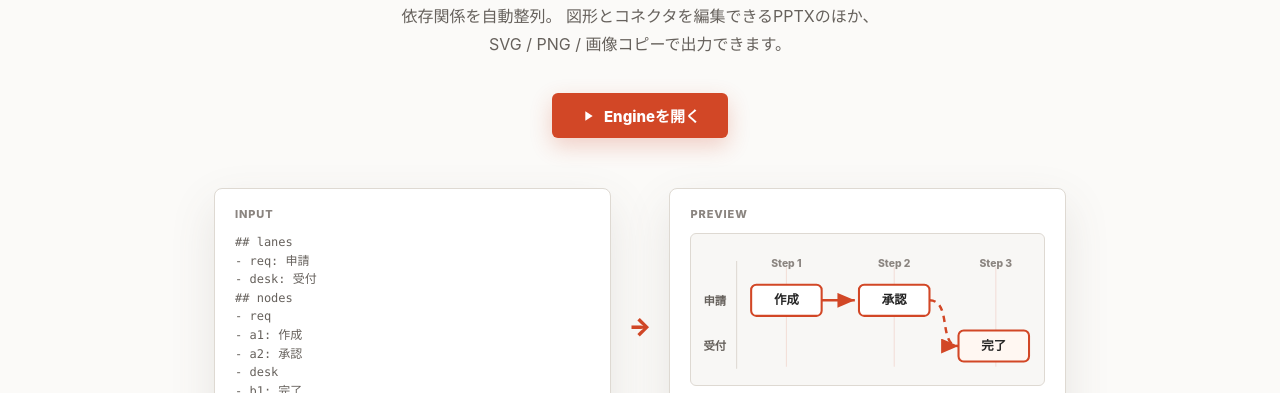
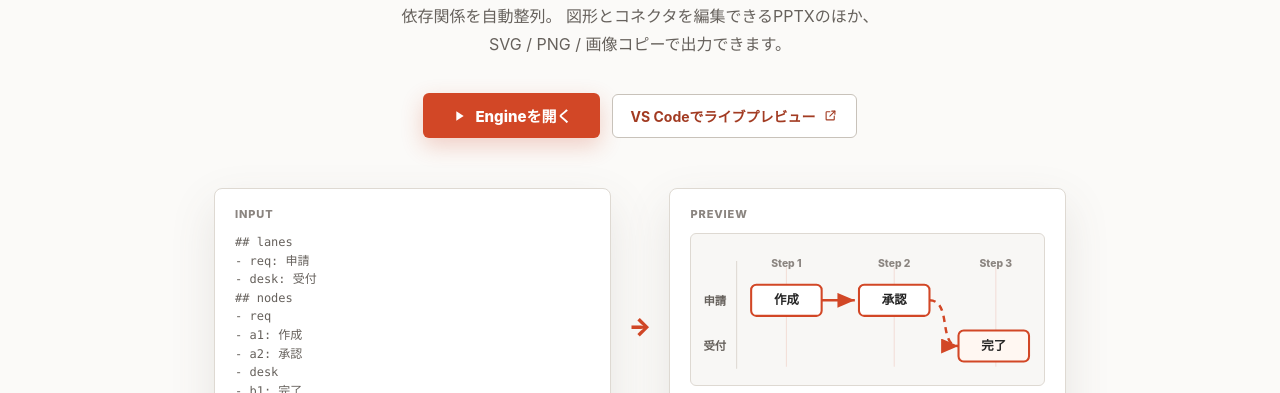
Before and after one commit to zohiro00/timeline-workflow-generator, a website built with Vite: page index.html in a window 1280 px wide. Shown: the part 388-781 px from the top of the page. Built offline with nearby package versions, Linux system fonts and the light colour scheme.

Commit message:
Add Marketplace links to top page (#65)

```diff
--- a/src/main.js
+++ b/src/main.js
@@ -12,6 +12,7 @@ import { sampleWorkflowSource, starterWorkflowCallout, starterWorkflowSource, wo
 import "./styles.css";
 
 const stackedWorkspaceQuery = "(max-width: 980px)";
+const vscodeMarketplaceUrl = "https://marketplace.visualstudio.com/items?itemName=zohiro00.timeline-workflow-preview";
 const paneResizeConfig = Object.freeze({
   desktop: {
     minSourceSize: 260,
@@ -181,10 +182,16 @@ function renderTopPage() {
             <span class="no-break">lanes / nodes / workflow</span> に<wbr><span class="no-break">業務の流れを</span><wbr><span class="no-break">書くだけで、</span><wbr><span class="no-break">レーン、時系列、</span><wbr><span class="no-break">依存関係を自動整列。</span>
             <span class="no-break">図形とコネクタを</span><wbr><span class="no-break">編集できるPPTXのほか、</span><wbr><span class="no-break">SVG / PNG / 画像コピーで</span><wbr><span class="no-break">出力できます。</span>
           </p>
-          <a class="hero-cta" href="/engine">
-            <svg viewBox="0 0 24 24" aria-hidden="true"><path d="M8 5v14l11-7z" /></svg>
-            Engineを開く
-          </a>
+          <div class="hero-actions">
+            <a class="hero-cta" href="/engine">
+              <svg viewBox="0 0 24 24" aria-hidden="true"><path d="M8 5v14l11-7z" /></svg>
+              Engineを開く
+            </a>
+            <a class="hero-marketplace-cta" href="${vscodeMarketplaceUrl}" target="_blank" rel="noopener">
+              <span>VS Codeでライブプレビュー</span>
+              <svg viewBox="0 0 24 24" aria-hidden="true"><path d="M14 5h5v5" /><path d="M19 5l-8 8" /><path d="M18 13v5a1 1 0 0 1-1 1H6a1 1 0 0 1-1-1V7a1 1 0 0 1 1-1h5" /></svg>
+            </a>
+          </div>
 
           <div class="demo-flow" aria-label="Before and after example">
             <div class="demo-block">
@@ -316,7 +323,10 @@ function renderTopPage() {
 
       <footer class="site-footer">
         <span>Timeline Workflow Generator</span>
-        <a href="/engine">Engine</a>
+        <div class="site-footer-links">
+          <a href="/engine">Engine</a>
+          <a href="${vscodeMarketplaceUrl}" target="_blank" rel="noopener">VS Code拡張</a>
+        </div>
       </footer>
     </div>
   `;
--- a/src/styles.css
+++ b/src/styles.css
@@ -207,6 +207,49 @@ svg {
   text-decoration: none;
 }
 
+.hero-actions {
+  display: flex;
+  align-items: center;
+  justify-content: center;
+  flex-wrap: wrap;
+  gap: 12px;
+  margin-top: 34px;
+}
+
+.hero-actions .hero-cta {
+  margin-top: 0;
+}
+
+.hero-marketplace-cta {
+  display: inline-flex;
+  align-items: center;
+  gap: 7px;
+  padding: 11px 18px;
+  border: 1px solid var(--border-strong);
+  border-radius: 6px;
+  color: var(--ppt-red);
+  background: var(--bg-panel);
+  font-size: 14px;
+  font-weight: 750;
+  text-decoration: none;
+  white-space: nowrap;
+}
+
+.hero-marketplace-cta:hover {
+  border-color: var(--ppt-gold);
+  background: #fff3ed;
+}
+
+.hero-marketplace-cta svg {
+  width: 15px;
+  height: 15px;
+  fill: none;
+  stroke: currentColor;
+  stroke-linecap: round;
+  stroke-linejoin: round;
+  stroke-width: 1.8;
+}
+
 .hero-cta:hover {
   background: var(--ppt-orange-hover);
 }
@@ -584,6 +627,12 @@ svg {
   color: var(--ppt-red);
   font-weight: 700;
   text-decoration: none;
+}
+
+.site-footer-links {
+  display: flex;
+  align-items: center;
+  gap: 14px;
 }
 
 .app-shell {
@@ -1689,6 +1738,10 @@ svg {
     padding: 48px 18px 44px;
   }
 
+  .hero-actions {
+    flex-direction: column;
+  }
+
   .narrative-section,
   .features,
   .steps,
```
Also changed, not shown: test/engine-ui.test.js (+22 -0 lines).
